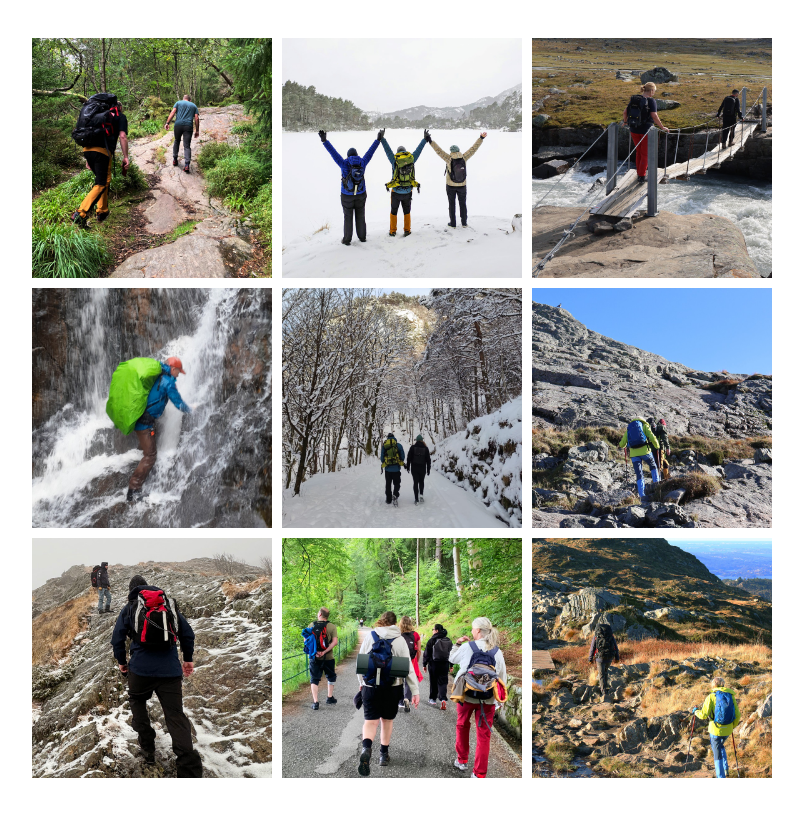
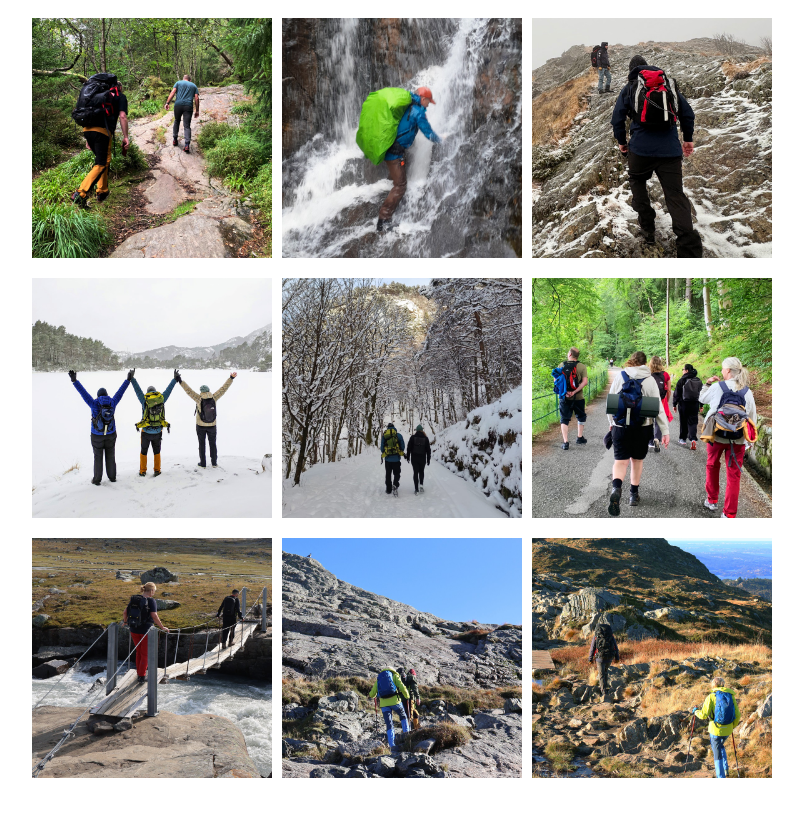
Before and after one commit to Mads15/stackblitz-starters-urdjka, a website: page index.html in a window 1280 px wide. Shown: the whole page, without its empty margins (238-1041 px from the left). Drawn offline with Linux system fonts and the light colour scheme.

Commit message:
updated 3x3 with background

```diff
--- a/index.html
+++ b/index.html
@@ -13,9 +13,9 @@
 
     <main>
 
-      <section class="section1">
-        <!-- Bildegalleri -->
-       <div><div class="bildegalleri">
+      <section class="section1"><!-- Bildegalleri -->
+      <div class="Row1"><!--Row1-->
+        <div class="bildegalleri">
           <img src="Bildegalleri/6.jpg" alt="">
         </div>
 
@@ -25,21 +25,25 @@
 
         <div class="bildegalleri">
           <img src="Bildegalleri/9.jpg" alt="">
-        </div></div>
+        </div>
+      </div>
 
-        <div><div class="bildegalleri">
-          <img src="Bildegalleri/7.jpg" alt="">
+      <div class="Row2"><!--Row2-->
+        <div class="bildegalleri">
+         <img src="Bildegalleri/7.jpg" alt="">
         </div>
 
-       <div class="bildegalleri">
+        <div class="bildegalleri">
           <img src="/Bildegalleri/1.jpg" alt="">
         </div>
 
         <div class="bildegalleri">
           <img src="Bildegalleri/10.jpg" alt="">
-        </div></div>
+        </div>
+      </div>
 
-      <div><div class="bildegalleri">
+      <div class="Row3"><!--Row3-->
+        <div class="bildegalleri">
           <img src="Bildegalleri/5.jpg" alt="">
         </div>
 
@@ -49,9 +53,9 @@
 
         <div class="bildegalleri">
           <img src="Bildegalleri/3.jpg" alt="">
-        </div></div>
-
-      </section>
+        </div>
+      </div>
+      </section><!-- /Bildegalleri -->
 
     </main>
 
--- a/styles.css
+++ b/styles.css
@@ -12,8 +12,30 @@ img {
 }
 
 .section1 {
-    min-height: 100vh;
     display: flex;
+    flex-direction: column;
     justify-content: center;
     align-items: center;
 }
+
+.Row1,
+.Row2,
+.Row3 {
+    display: flex;
+    flex-direction: row;
+}
+
+.Row1 {
+    background-image: url(/Bildegalleri/1b.jpg)
+    background-size: cover;
+}
+
+.Row2 {
+    background-image: url(/Bildegalleri/2b.jpg)
+    background-size: cover;
+}
+
+.Row3 {
+    background-image: url(/Bildegalleri/3b.jpg)
+    background-size: cover;
+}
```
Also changed, not shown: Bildegalleri/1b.jpg (added), Bildegalleri/2b.jpg (added), Bildegalleri/3b.jpg (added).
